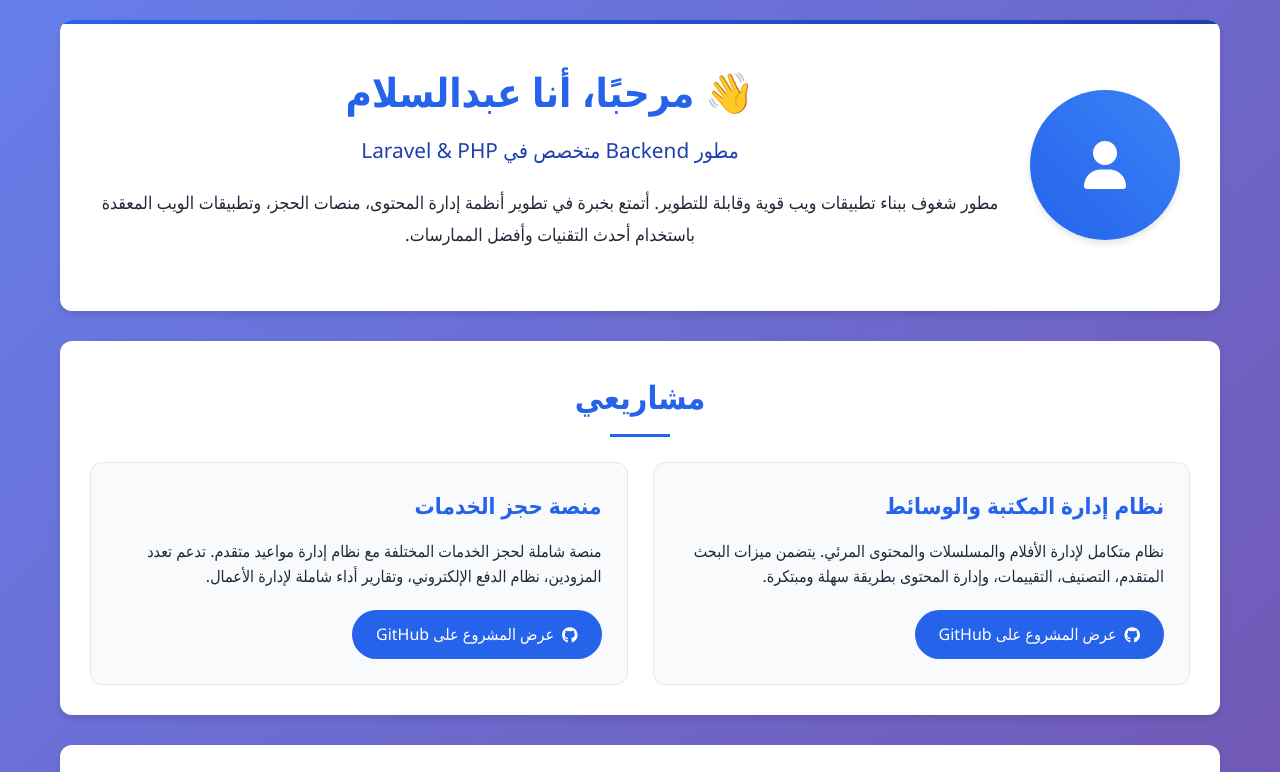
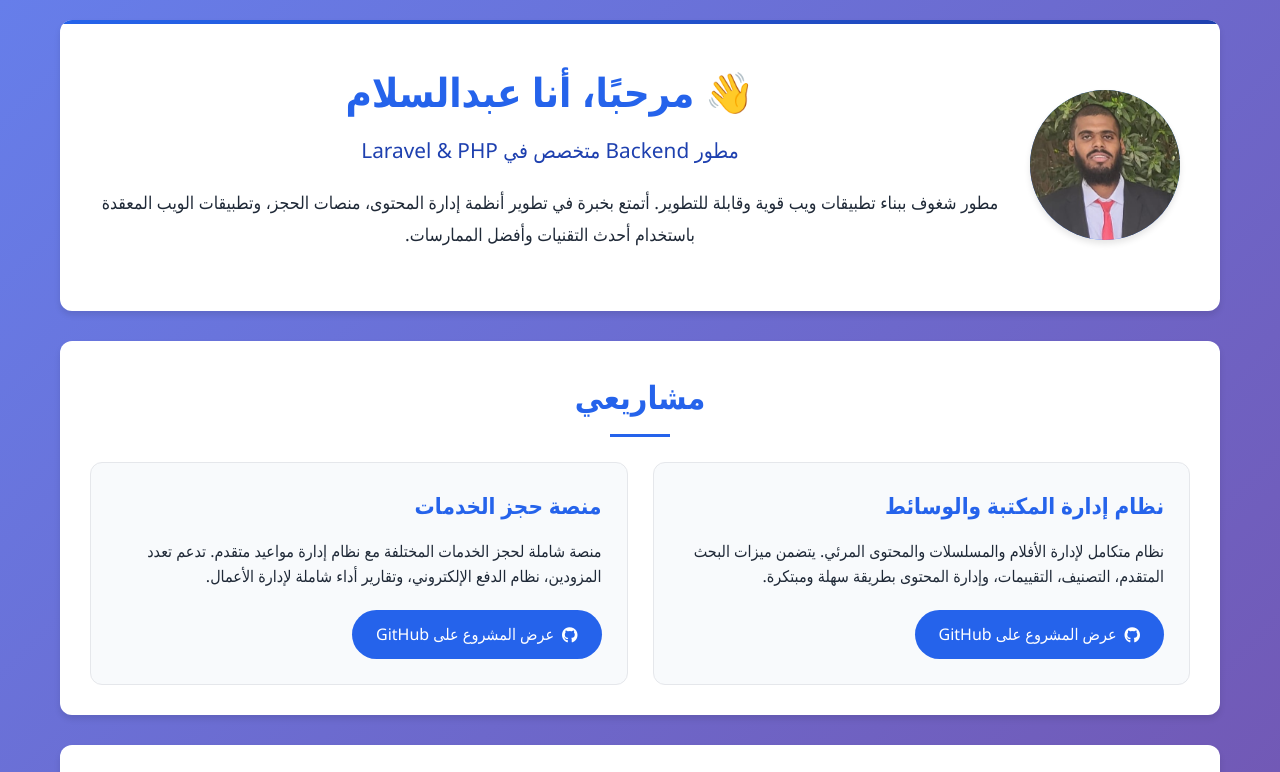
Before and after one commit to Abdooh5/abdooh5.github.io, a plain HTML site: page index.html in a window 1280 px wide. Shown: the top 772 px of the page. Drawn offline with Linux system fonts and the light colour scheme.

Commit message:
Update index.html

```diff
--- a/index.html
+++ b/index.html
@@ -294,7 +294,7 @@
         <header>
             <div class="profile-header">
                 <div class="profile-image">
-                    <i class="fas fa-user"></i>
+                    <img src="my pic.jpg" alt="Abdalsalam - مطور Backend" style="width: 100%; height: 100%; border-radius: 50%; object-fit: cover;">
                 </div>
                 <div class="profile-info">
                     <h1>👋 مرحبًا، أنا عبدالسلام</h1>
```
